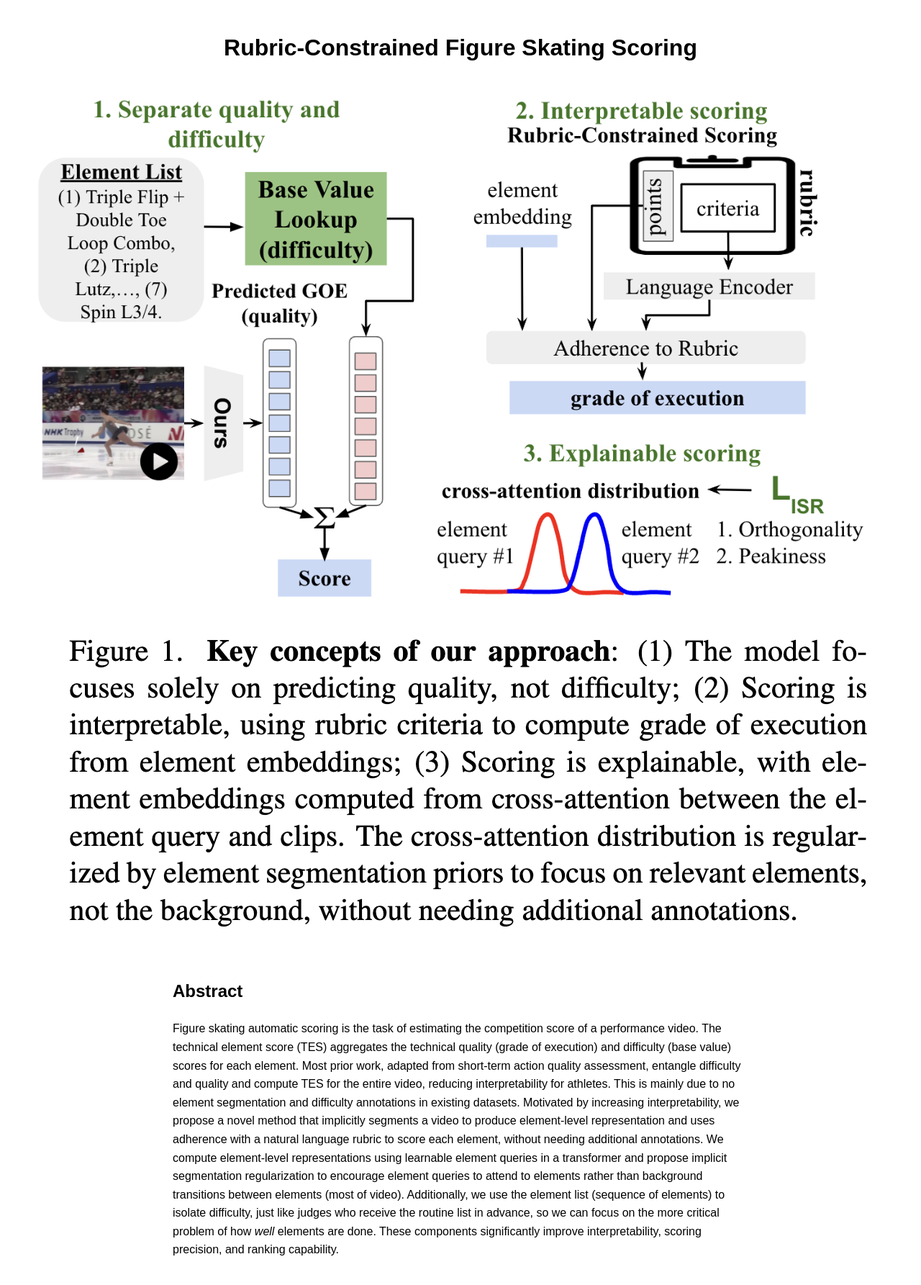
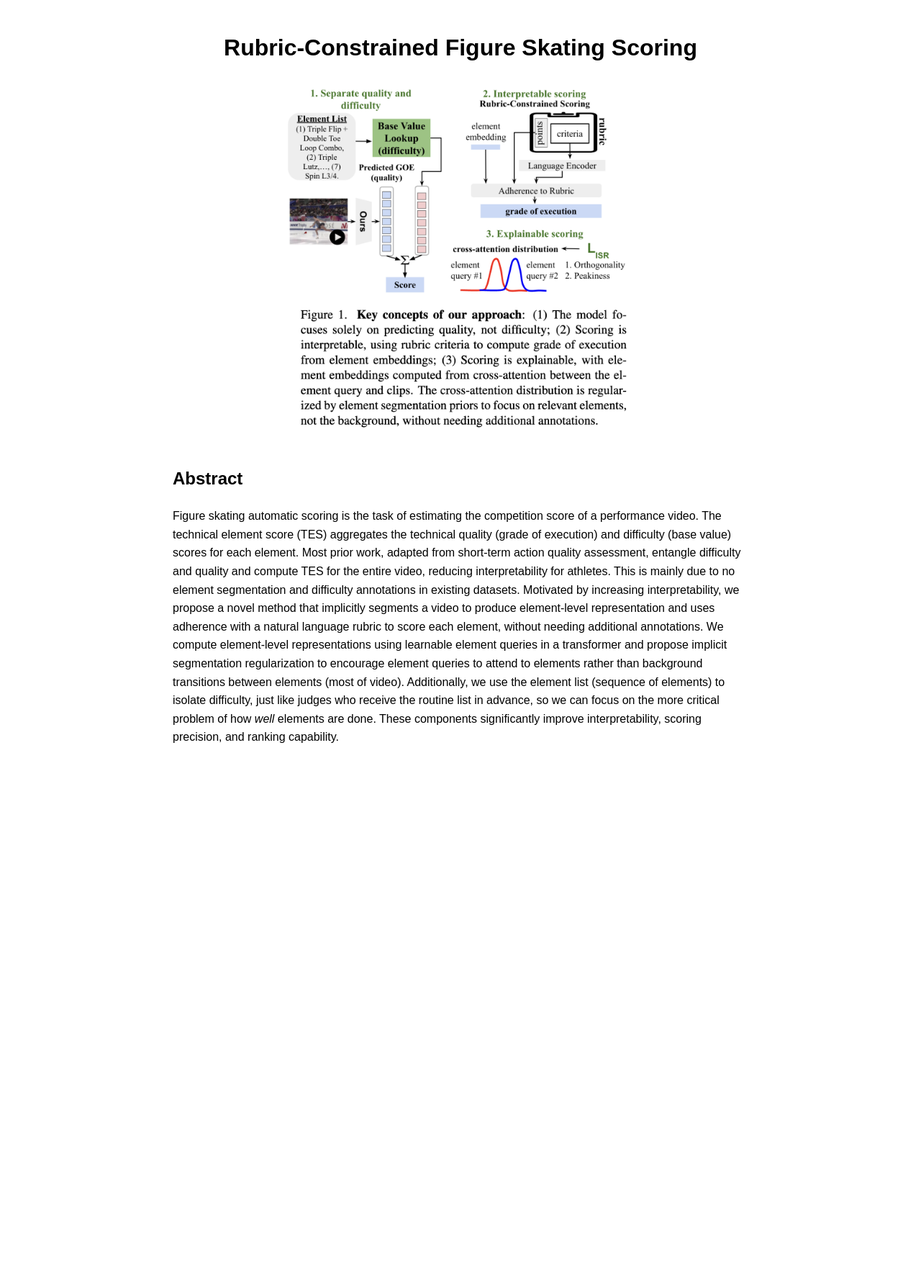
Before and after one commit to arushirai1/arushirai1.github.io, a Jekyll site: the page rcs-project.html, which Jekyll copies as it is, in a window 1280 px wide. Shown: the whole page at 72% size. Built offline with Jekyll 4.4.1, drawn with Linux system fonts in a browser that asks for light colours; after the commit the page ends 1073 px from its top, so only the background shows below that.

Commit message:
Update rcs-project.html

```diff
--- a/rcs-project.html
+++ b/rcs-project.html
@@ -16,7 +16,7 @@
             margin-bottom: 40px;
         }
         img {
-            max-width: 100%;
+            max-width: 40%;
             height: auto;
             display: block;
             margin: 20px auto;
```
